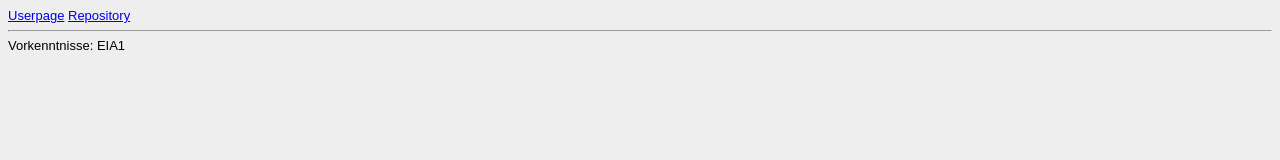
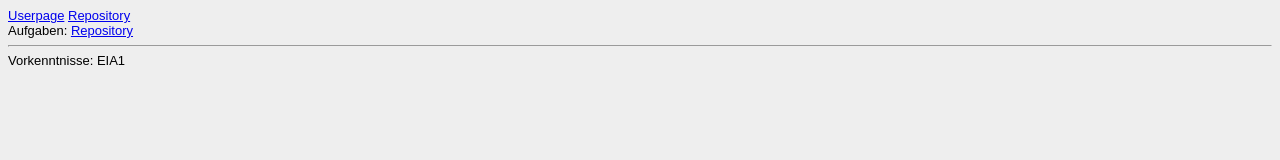
Before and after one commit to buluthil/buluthil.github.io, a plain HTML site: page steckbrief/steckbrief.htm in a window 1280 px wide. Drawn offline with Linux system fonts and the light colour scheme.

Commit message:
Lektion 1 hochgeladen

```diff
--- a/steckbrief/steckbrief.htm
+++ b/steckbrief/steckbrief.htm
@@ -11,7 +11,8 @@
 <a href="https://buluthil.github.io/index.html"target="_blank">Userpage</a>
 <a href="https://github.com/buluthil/EIA-2"target="_blank">Repository</a> <br>
 
-
+Aufgaben:
+<a href="https://github.com/buluthil/EIA-2/Lektion1.pdf"target="_blank">Repository</a>
 
 
 
```
